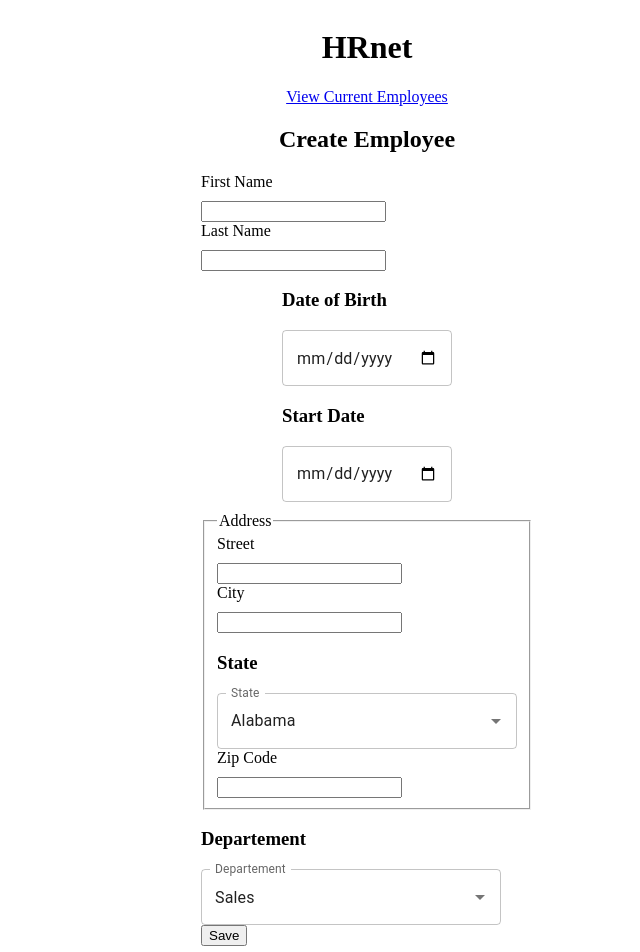
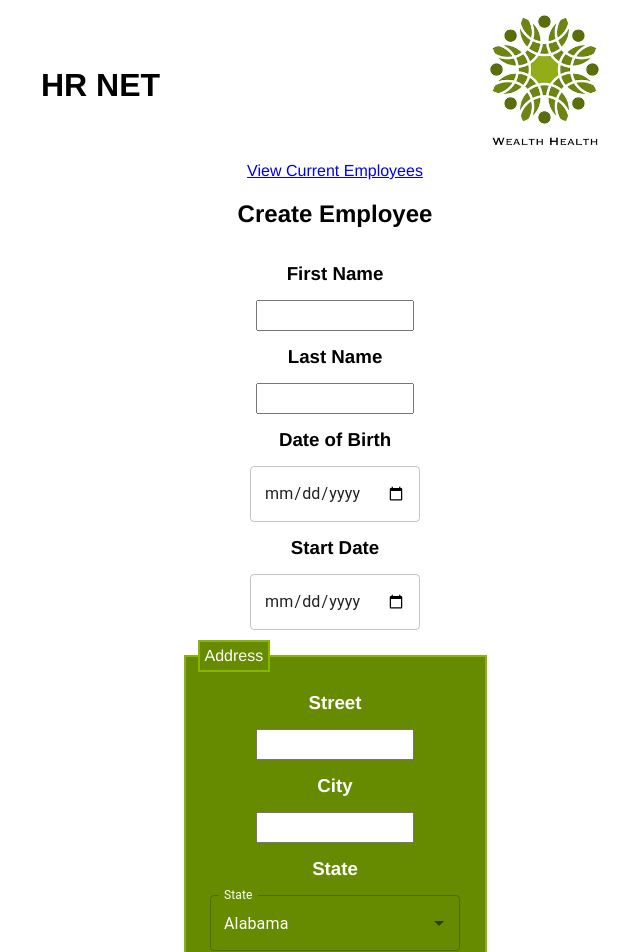
Before and after one commit to PuteauxTheo/PuteauxTheo_14_28082022, a React (Create React App) app: page / in a window 1280 px wide. Shown: the top 952 px of the page, without its empty margins (273-913 px from the left). Built offline with nearby package versions, Linux system fonts and the light colour scheme.

Commit message:
add style

```diff
--- a/src/components/DatePicker.jsx
+++ b/src/components/DatePicker.jsx
@@ -7,7 +7,7 @@ export default function DatePicker( { titleDatePicker, setValue }) {
 
     return (
         <div style={{ margin: 'auto', display: 'block', width: 'fit-content' }}>
-            <h3>{titleDatePicker}</h3>
+            <h3 className="title-input-form">{titleDatePicker}</h3>
             <TextField
                 id="date"
                 type="date"
--- a/src/components/DropDownMenu.jsx
+++ b/src/components/DropDownMenu.jsx
@@ -3,12 +3,12 @@ import Box from '@mui/material/Box';
 import Autocomplete from '@mui/material/Autocomplete';
 import TextField from '@mui/material/TextField';
 
-export default function DropDownMenu({ title, data, setValue, value}) {
+export default function DropDownMenu({ title, data, setValue, value, colorInput}) {
 
 
   return (
     <div>
-      <h3>{title}</h3>
+      <h3 className='title-input-form states'>{title}</h3>
       <Box sx={{ minWidth: 120 }}>
         <Autocomplete
           value={value}
@@ -17,9 +17,10 @@ export default function DropDownMenu({ title, data, setValue, value}) {
           }}
           id="controllable-states-demo"
           options={data}
-          sx={{ width: 300 }}
+          style={{margin:"auto"}}
+          sx={{ maxWidth: 250}}
           defaultValue=""
-          renderInput={(params) => <TextField {...params} label={title} />}
+          renderInput={(params) => <TextField {...params} label={title} InputLabelProps={{ style: { color: colorInput }}} sx={{ input: { color:  colorInput} }} />}
 
         />
       </Box>
--- a/src/pages/Employee.jsx
+++ b/src/pages/Employee.jsx
@@ -2,10 +2,13 @@ import React from 'react';
 import { Link } from "react-router-dom"
 import DataTable from "data-table-react-plugin"
 import { exempleLabels } from "../data/data"
-import { employees } from "../data/data"
+
 export default function Employee() {
+
+    const employees = JSON.parse(localStorage.getItem("Employees"))
+
     return (
-        <div>
+        <div className='employee'>
             <div id="employee-div" className="container">
                 <h1>Current Employees</h1>
                 <DataTable labels={exempleLabels} data={employees}/>
--- a/src/pages/Home.jsx
+++ b/src/pages/Home.jsx
@@ -2,19 +2,17 @@ import { Link } from "react-router-dom"
 import { useState } from "react"
 import { useDispatch } from "react-redux";
 import { submitForm, unvalidForm, validForm} from "../features/employee.js"
-import { employees } from "../data/data"
 import DatePicker from "../components/DatePicker"
 import DropDownMenu from "../components/DropDownMenu"
 import { states } from "../data/states"
 import { departmentData } from "../data/department"
 import ReactModal from "react-modal";
+import logoHRnet from '../assets/logoHRnet.jpeg';
 
 ReactModal.setAppElement('#root');
 
 export default function Home() {
 
-
-    //localStorage.setItem("Employees",JSON.stringify(employees))
 
     const [firstName, setFirstName] = useState('')
     const [lastName, setLastName] = useState('')
@@ -62,8 +60,6 @@ export default function Home() {
     const statesName = filterStates(states)
 
     const newEmployee = {
-
-        'idEmployee': employees.length,
         'firstName': firstName,
         'lastName': lastName,
         'dateOfBirth': formatDate(birthDate),
@@ -115,42 +111,59 @@ export default function Home() {
         setOpen(false)
     }
     return (
-        <div>
+        <div className="home">
             <div className="title">
-                <h1>HRnet</h1>
+                <h1>HR NET</h1>
+                <div className="logo-header">
+                    <img src={logoHRnet} alt="" />
+                </div>
             </div>
             <div className="container">
                 <Link to="employeeList">View Current Employees</Link>
                 <h2>Create Employee</h2>
                 <form action="#" id="create-employee" onSubmit={saveEmployee}>
+
+                    <div className="input-employee-form">
                         <label htmlFor="first-name">First Name</label>
                         <input type="text" id="first-name" onChange={e => setFirstName(e.target.value)} />
+                    </div>
 
+                    <div className="input-employee-form">
                         <label htmlFor="last-name">Last Name</label>
                         <input type="text" id="last-name" onChange={e => setLastName(e.target.value)} />
+                    </div>
 
                     <DatePicker titleDatePicker="Date of Birth" setValue={setBirthDate} />
 
                     <DatePicker titleDatePicker="Start Date" setValue={setStartDate} />
 
                     <fieldset className="address">
-                        <legend>Address</legend>
+                        <legend className="legend">Address</legend>
 
+                        <div className="input-employee-form">
                             <label htmlFor="street">Street</label>
                             <input id="street" type="text" onChange={e => setStreet(e.target.value)} />
+                        </div>
 
+                        <div className="input-employee-form">
                             <label htmlFor="city">City</label>
                             <input id="city" type="text" onChange={e => setCity(e.target.value)} />
+                        </div>
 
-                        <DropDownMenu title="State" data={statesName} setValue={setState} value={state}/>
+                        <DropDownMenu title="State" data={statesName} setValue={setState} value={state} colorInput="white"/>
 
+                        <div className="input-employee-form">
                             <label htmlFor="zip-code">Zip Code</label>
-                        <input id="zip-code" type="number" onChange={e => setZipCode(e.target.value)} />
+                            <input className="last" id="zip-code" type="number" onChange={e => setZipCode(e.target.value)} />
+                        </div>
                     </fieldset>
 
-                    <DropDownMenu title="Departement" data={departmentData} setValue={setDepartment} value={department}/>
+                    <DropDownMenu title="Departement" data={departmentData} setValue={setDepartment} value={department} colorInput="black"/>
 
+                    <div className="button-save">
                         <button onClick={saveEmployee} >Save</button>
+                    </div>
+
 
                 </form>
             </div>
--- a/src/style/css/style.css
+++ b/src/style/css/style.css
@@ -1,7 +1,13 @@
+html {
+  font-family: Avenir, Helvetica, Arial, sans-serif;
+  -webkit-font-smoothing: antialiased;
+  -moz-osx-font-smoothing: grayscale;
+}
+
 .title {
   display: flex;
   align-items: center;
-  justify-content: center;
+  justify-content: space-evenly;
 }
 
 .container {
@@ -13,7 +19,6 @@
 
 label {
   display: block;
-  margin-bottom: 10px;
   z-index: 0;
 }
 
@@ -21,4 +26,78 @@ label {
   margin-top: 10px;
 }
 
+.home {
+  max-width: 1200px;
+}
+
+.logo-header {
+  display: block;
+}
+.logo-header img {
+  height: 150px;
+  width: auto;
+}
+
+.address {
+  background: rgb(102, 139, 0);
+  border: 2px solid rgb(137, 180, 0);
+  color: white;
+}
+.address .legend {
+  padding: 5px;
+  background: rgb(102, 139, 0);
+  border: 2px solid rgb(137, 180, 0);
+}
+
+.input-employee-form {
+  display: flex;
+  flex-direction: column;
+  justify-content: center;
+  width: 275px;
+  margin: auto;
+}
+.input-employee-form label {
+  text-align: center;
+  margin: 15px auto;
+  font-weight: bold;
+  font-size: 1.17em;
+}
+.input-employee-form input {
+  width: 150px;
+  margin: auto;
+  height: 25px;
+}
+.input-employee-form .last {
+  margin-bottom: 20px;
+}
+
+.title-input-form {
+  text-align: center;
+  margin: 15px auto;
+}
+
+.button-save {
+  display: flex;
+  justify-content: center;
+  margin: 15px auto;
+}
+.button-save button {
+  background-color: rgb(102, 139, 0);
+  width: 80px;
+  height: 35px;
+  border: 1px solid rgb(137, 180, 0);
+  border-radius: 5px;
+  color: #fff;
+}
+.button-save button:hover {
+  background-color: rgb(137, 180, 0);
+  border: 1px solid rgb(102, 139, 0);
+  transition: all 0.5s ease-in-out;
+  color: #000;
+}
+
+.employee {
+  max-width: 1200px;
+}
+
 /*# sourceMappingURL=style.css.map */
--- a/src/style/sass/bases/bases.scss
+++ b/src/style/sass/bases/bases.scss
@@ -1,7 +1,16 @@
+$green: rgb(102,139,0);
+$greenyellow: rgb(137,180,0);
+
+html{
+    font-family: Avenir, Helvetica, Arial, sans-serif;
+    -webkit-font-smoothing: antialiased;
+    -moz-osx-font-smoothing: grayscale;
+}
+
 .title {
     display: flex;
     align-items: center;
-    justify-content: center;
+    justify-content: space-evenly;
 }
 
 
@@ -14,10 +23,10 @@
 
 label {
     display: block;
-    margin-bottom: 10px;
     z-index: 0;
 }
 
 .address {
     margin-top: 10px;
+
 }
--- a/src/style/sass/pages/employee.scss
+++ b/src/style/sass/pages/employee.scss
@@ -0,0 +1,3 @@
+.employee{
+    max-width: 1200px;
+}
--- a/src/style/sass/pages/home.scss
+++ b/src/style/sass/pages/home.scss
@@ -0,0 +1,74 @@
+.home{
+    max-width: 1200px;
+}
+
+.logo-header{
+    display: block;
+    img{
+        height: 150px;
+        width: auto;
+    }
+}
+
+.address{
+    background: $green;
+    border: 2px solid $greenyellow;
+    color: white;
+    .legend{
+        padding: 5px;
+        background: $green;
+        border: 2px solid $greenyellow;
+    }
+}
+
+
+.input-employee-form{
+    display: flex;
+    flex-direction: column;
+    justify-content: center;
+    width: 275px;
+    margin: auto;
+    label{
+        text-align: center;
+        margin: 15px auto;
+        font-weight: bold;
+        font-size: 1.17em;
+    }
+    input{
+        width: 150px;
+        margin: auto;
+        height: 25px;
+
+    }
+    .last{
+        margin-bottom: 20px;
+    }
+}
+
+.title-input-form{
+    text-align: center;
+    margin: 15px auto;
+}
+
+
+.button-save{
+    display: flex;
+    justify-content: center;
+    margin: 15px auto;
+
+    button{
+        background-color: $green;
+        width: 80px;
+        height: 35px;
+        border: 1px solid $greenyellow;
+        border-radius: 5px;
+        color: #fff;
+    }
+
+    button:hover{
+        background-color: $greenyellow;
+        border: 1px solid $green;
+        transition: all 0.5s ease-in-out;
+        color: #000;
+    }
+}
```
Also changed, not shown: 1 other file (tests, documents, lock files or other folders). Lines whose indentation alone changed are shown as unchanged.
